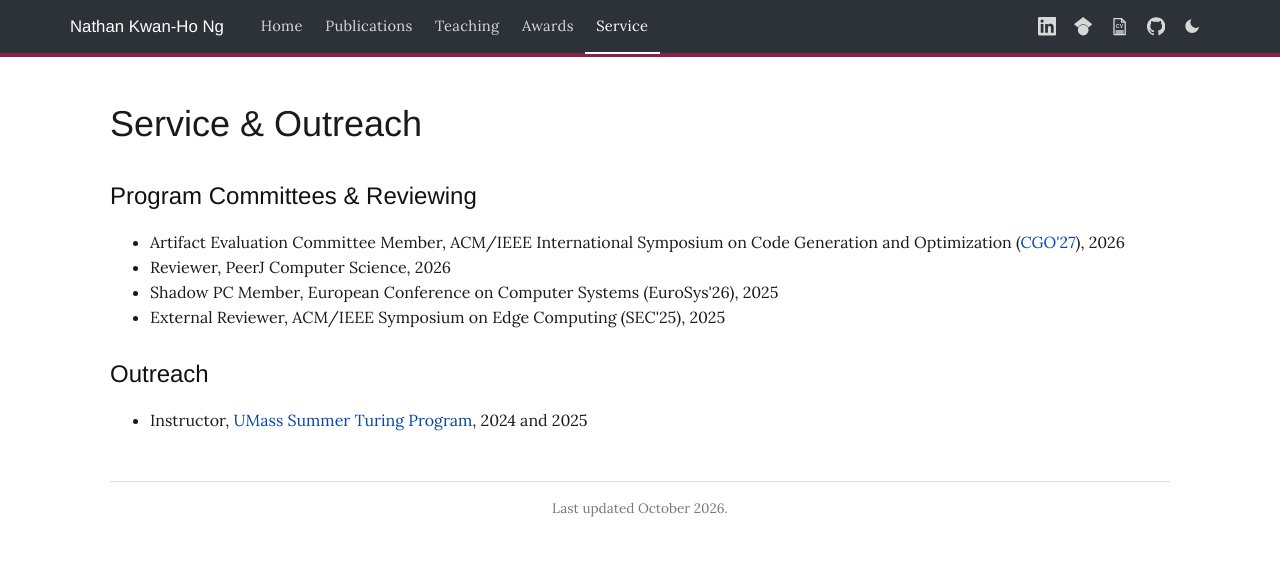
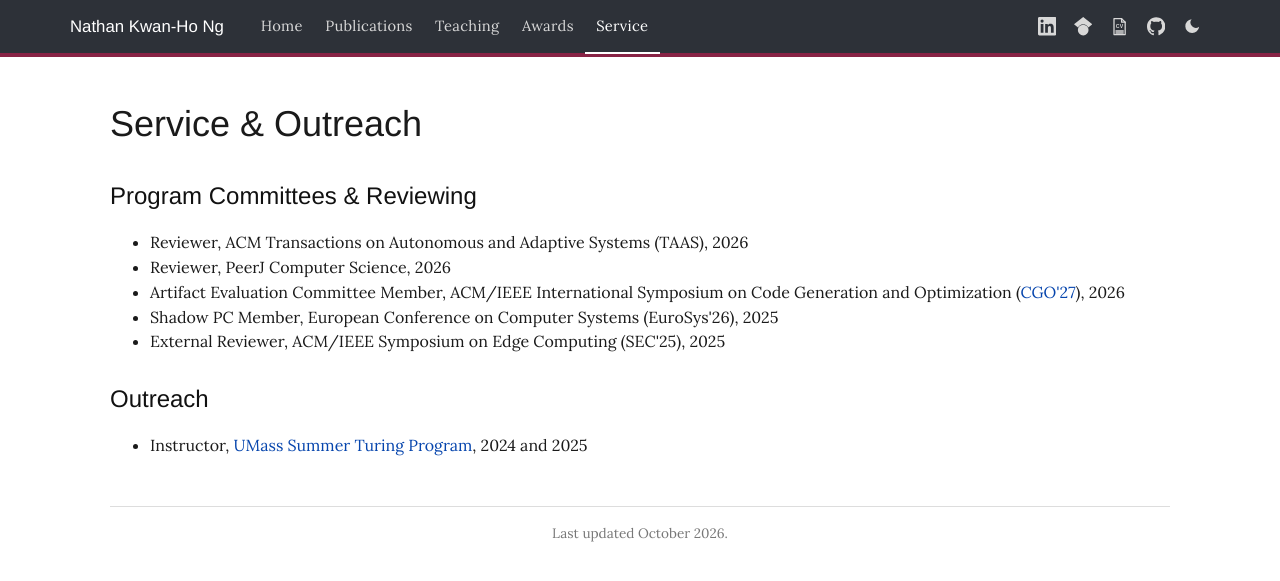
Before and after one commit to khngnathan/personal-website, a Jekyll site: the page built from service.html, in a window 1280 px wide. Shown: the top 581 px of the page. Built offline with Jekyll 4.4.1, drawn with Linux system fonts in a browser that asks for light colours.

Commit message:
Service: add TAAS reviewing; list reviewer roles before CGO'27 AEC

```diff
--- a/service.html
+++ b/service.html
@@ -10,8 +10,9 @@ active: service
 <section>
   <h2>Program Committees &amp; Reviewing</h2>
   <ul>
+    <li>Reviewer, ACM Transactions on Autonomous and Adaptive Systems (TAAS), 2026</li>
+    <li>Reviewer, PeerJ Computer Science, 2026</li>
     <li>Artifact Evaluation Committee Member, ACM/IEEE International Symposium on Code Generation and Optimization (<a href="https://2027.cgo.org/">CGO'27</a>), 2026</li>
-    <li>Reviewer, PeerJ Computer Science, 2026</li>
     <li>Shadow PC Member, European Conference on Computer Systems (EuroSys'26), 2025</li>
     <li>External Reviewer, ACM/IEEE Symposium on Edge Computing (SEC'25), 2025</li>
   </ul>
```
